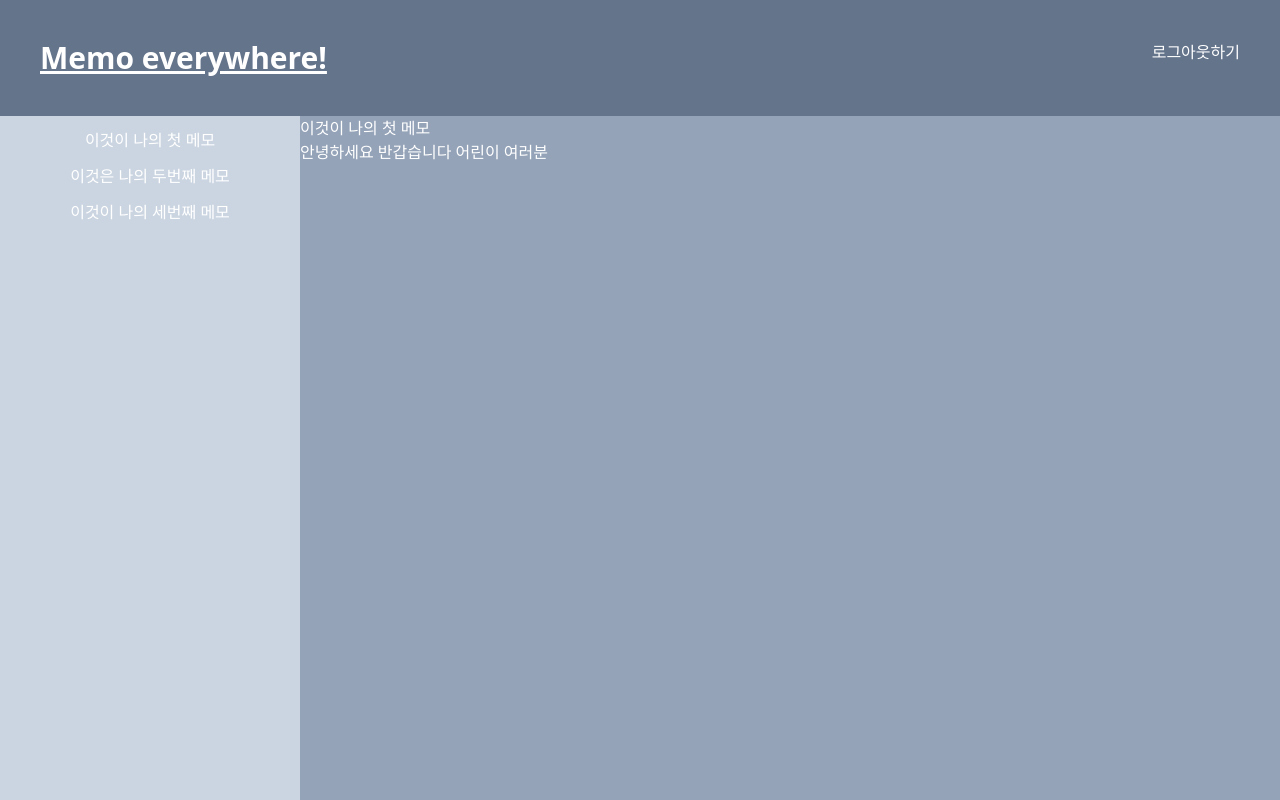
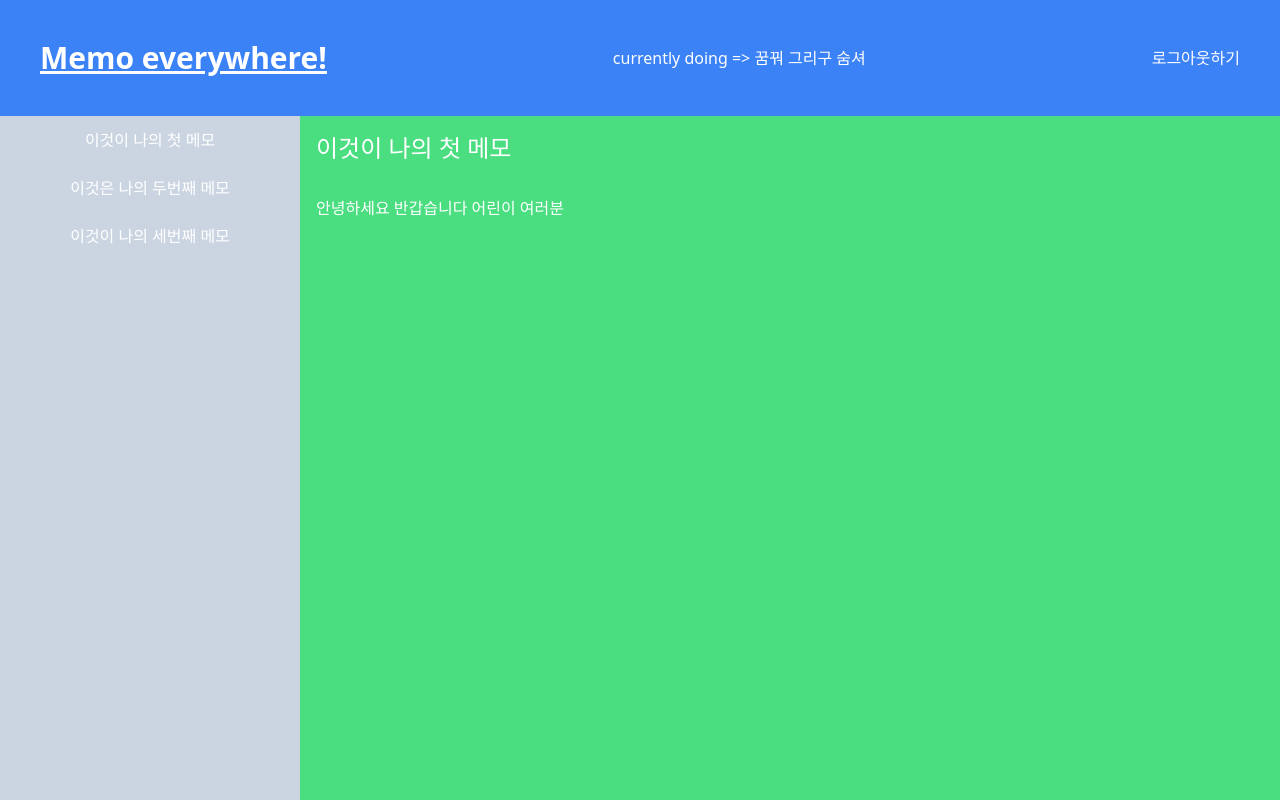
Before and after one commit to nninnnin/memo-everywhere, a React (Create React App) app: page / in a window 1280 px wide. Built offline with nearby package versions, Linux system fonts and the light colour scheme.

Commit message:
Update styles

```diff
--- a/src/App.js
+++ b/src/App.js
@@ -33,9 +33,13 @@ function App() {
   }, []);
 
   return (
-    <div className="bg-slate-500 text-white w-screen h-screen flex flex-col">
-      <header className="p-10 flex justify-between">
-        <h1 className="text-3xl font-bold underline">Memo everywhere!</h1>
+    <div className="bg-blue-500 text-white w-screen h-screen flex flex-col">
+      <header className="p-10 flex justify-between items-center">
+        <h1 className="text-3xl font-bold underline">
+          Memo everywhere!
+        </h1>
+
+        <span>currently doing => 꿈꿔 그리구 숨셔</span>
 
         <span className="login">로그아웃하기</span>
       </header>
--- a/src/components/MemoDetail.tsx
+++ b/src/components/MemoDetail.tsx
@@ -1,12 +1,10 @@
 export default function ({ memo }) {
-  console.log(memo)
-
   return (
-    <div className="main bg-slate-400 flex-1">
+    <div className="main bg-green-400 flex-1">
           {
             <div>
-              <h2>{memo.title}</h2>
-              <p>{memo.contents}</p>
+              <h2 className="text-2xl p-4">{memo.title}</h2>
+              <p className="p-4">{memo.contents}</p>
             </div>
           }
         </div>
--- a/src/components/Navigator.tsx
+++ b/src/components/Navigator.tsx
@@ -10,8 +10,9 @@ function Navigator ({ memoList, handleMemoTitleClick }) {
           {
             memoList.allIds.map((memoId) => {
               return (
-                <div key={memoId} className="w-10/12 my-3 mx-auto text-center">
-                  <span className=" hover:font-semibold cursor-pointer" onClick={(e) => handleMemoTitleClick(memoId)}>
+                <div key={memoId} className="w-full py-3 text-center hover:font-semibold cursor-pointer hover:bg-red-400" onClick={(e) => handleMemoTitleClick(memoId)}>
+                  <span
+                  >
                     {memoList.byId[memoId].title}
                   </span>
                 </div>
--- a/src/reducers/index.js
+++ b/src/reducers/index.js
@@ -1,6 +1,4 @@
 import memoReducer from "./memo.ts";
-
-console.log('reducer..dirname', __dirname)
 
 const rootReducer = {
   memo: memoReducer,
```
